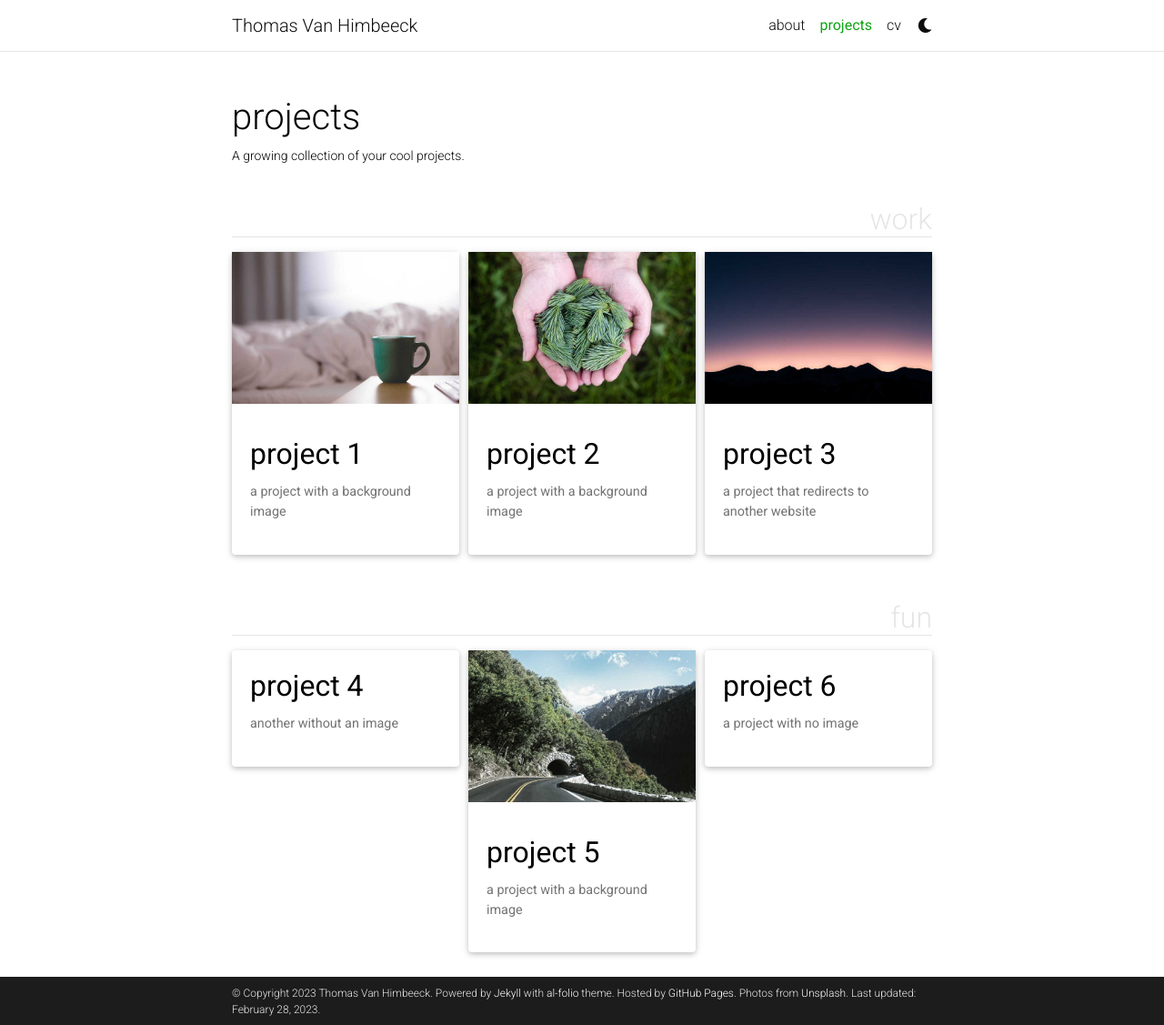
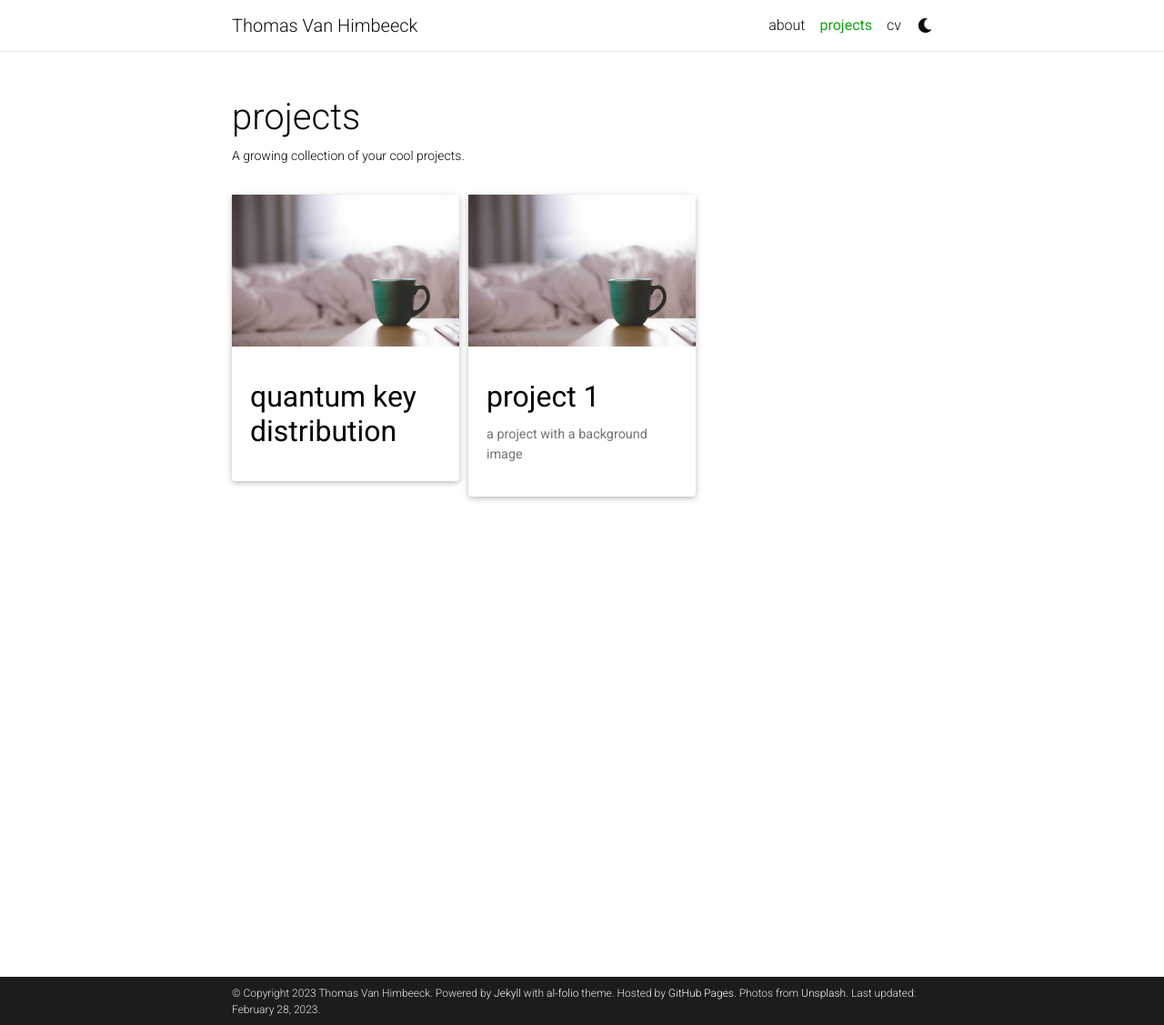
Before and after one commit to tvanhimbeeck/website-old, a Jekyll site: the page built from _pages/projects.md, in a window 1280 px wide and 1127 px high. Shown: the whole window at 91% size. Built offline with Jekyll 4.4.1, drawn with Linux system fonts in a browser that asks for light colours; full-size pictures stand in for the smaller copies a plugin makes; comment, search, counter and statistics services are not loaded; a style sheet for code colours, icons or effects is not loaded.

Commit message:
Removed projects

````diff
--- a/_config.yml
+++ b/_config.yml
@@ -306,7 +306,7 @@ enable_tooltips:            false  # enables automatic tooltip links generated
 enable_darkmode:            true   # enables switching between light/dark modes
 enable_navbar_social:       false  # enables displaying social links in the
                                    # navbar on the about page
-enable_project_categories:  true   # enables categorization of projects into
+enable_project_categories:  false  # enables categorization of projects into
                                    # multiple categories
 enable_medium_zoom:         true   # enables image zoom feature (as on medium.com)
 enable_progressbar:         true   # enables a horizontal progress bar linked to the vertical scroll position
--- a/_pages/projects.md
+++ b/_pages/projects.md
@@ -5,7 +5,7 @@ permalink: /projects/
 description: A growing collection of your cool projects.
 nav: true
 nav_order: 2
-display_categories: [work, fun]
+display_categories:
 horizontal: false
 ---
 
--- a/_projects/1_project.md
+++ b/_projects/1_project.md
@@ -1,80 +1,8 @@
 ---
 layout: page
-title: project 1
-description: a project with a background image
+title: Quantum Key Distribution
+description:
 img: assets/img/12.jpg
 importance: 1
-category: work
+category:
 ---
-
-Every project has a beautiful feature showcase page.
-It's easy to include images in a flexible 3-column grid format.
-Make your photos 1/3, 2/3, or full width.
-
-To give your project a background in the portfolio page, just add the img tag to the front matter like so:
-
-    ---
-    layout: page
-    title: project
-    description: a project with a background image
-    img: /assets/img/12.jpg
-    ---
-
-<div class="row">
-    <div class="col-sm mt-3 mt-md-0">
-        {% include figure.html path="assets/img/1.jpg" title="example image" class="img-fluid rounded z-depth-1" %}
-    </div>
-    <div class="col-sm mt-3 mt-md-0">
-        {% include figure.html path="assets/img/3.jpg" title="example image" class="img-fluid rounded z-depth-1" %}
-    </div>
-    <div class="col-sm mt-3 mt-md-0">
-        {% include figure.html path="assets/img/5.jpg" title="example image" class="img-fluid rounded z-depth-1" %}
-    </div>
-</div>
-<div class="caption">
-    Caption photos easily. On the left, a road goes through a tunnel. Middle, leaves artistically fall in a hipster photoshoot. Right, in another hipster photoshoot, a lumberjack grasps a handful of pine needles.
-</div>
-<div class="row">
-    <div class="col-sm mt-3 mt-md-0">
-        {% include figure.html path="assets/img/5.jpg" title="example image" class="img-fluid rounded z-depth-1" %}
-    </div>
-</div>
-<div class="caption">
-    This image can also have a caption. It's like magic.
-</div>
-
-You can also put regular text between your rows of images.
-Say you wanted to write a little bit about your project before you posted the rest of the images.
-You describe how you toiled, sweated, *bled* for your project, and then... you reveal its glory in the next row of images.
-
-
-<div class="row justify-content-sm-center">
-    <div class="col-sm-8 mt-3 mt-md-0">
-        {% include figure.html path="assets/img/6.jpg" title="example image" class="img-fluid rounded z-depth-1" %}
-    </div>
-    <div class="col-sm-4 mt-3 mt-md-0">
-        {% include figure.html path="assets/img/11.jpg" title="example image" class="img-fluid rounded z-depth-1" %}
-    </div>
-</div>
-<div class="caption">
-    You can also have artistically styled 2/3 + 1/3 images, like these.
-</div>
-
-
-The code is simple.
-Just wrap your images with `<div class="col-sm">` and place them inside `<div class="row">` (read more about the <a href="https://getbootstrap.com/docs/4.4/layout/grid/">Bootstrap Grid</a> system).
-To make images responsive, add `img-fluid` class to each; for rounded corners and shadows use `rounded` and `z-depth-1` classes.
-Here's the code for the last row of images above:
-
-{% raw %}
-```html
-<div class="row justify-content-sm-center">
-    <div class="col-sm-8 mt-3 mt-md-0">
-        {% include figure.html path="assets/img/6.jpg" title="example image" class="img-fluid rounded z-depth-1" %}
-    </div>
-    <div class="col-sm-4 mt-3 mt-md-0">
-        {% include figure.html path="assets/img/11.jpg" title="example image" class="img-fluid rounded z-depth-1" %}
-    </div>
-</div>
-```
-{% endraw %}
--- a/_projects/2_project.md
+++ /dev/null
@@ -1,80 +0,0 @@
----
-layout: page
-title: project 2
-description: a project with a background image
-img: assets/img/3.jpg
-importance: 2
-category: work
----
-
-Every project has a beautiful feature showcase page.
-It's easy to include images in a flexible 3-column grid format.
-Make your photos 1/3, 2/3, or full width.
-
-To give your project a background in the portfolio page, just add the img tag to the front matter like so:
-
-    ---
-    layout: page
-    title: project
-    description: a project with a background image
-    img: /assets/img/12.jpg
-    ---
-
-<div class="row">
-    <div class="col-sm mt-3 mt-md-0">
-        {% include figure.html path="assets/img/1.jpg" title="example image" class="img-fluid rounded z-depth-1" %}
-    </div>
-    <div class="col-sm mt-3 mt-md-0">
-        {% include figure.html path="assets/img/3.jpg" title="example image" class="img-fluid rounded z-depth-1" %}
-    </div>
-    <div class="col-sm mt-3 mt-md-0">
-        {% include figure.html path="assets/img/5.jpg" title="example image" class="img-fluid rounded z-depth-1" %}
-    </div>
-</div>
-<div class="caption">
-    Caption photos easily. On the left, a road goes through a tunnel. Middle, leaves artistically fall in a hipster photoshoot. Right, in another hipster photoshoot, a lumberjack grasps a handful of pine needles.
-</div>
-<div class="row">
-    <div class="col-sm mt-3 mt-md-0">
-        {% include figure.html path="assets/img/5.jpg" title="example image" class="img-fluid rounded z-depth-1" %}
-    </div>
-</div>
-<div class="caption">
-    This image can also have a caption. It's like magic.
-</div>
-
-You can also put regular text between your rows of images.
-Say you wanted to write a little bit about your project before you posted the rest of the images.
-You describe how you toiled, sweated, *bled* for your project, and then... you reveal its glory in the next row of images.
-
-
-<div class="row justify-content-sm-center">
-    <div class="col-sm-8 mt-3 mt-md-0">
-        {% include figure.html path="assets/img/6.jpg" title="example image" class="img-fluid rounded z-depth-1" %}
-    </div>
-    <div class="col-sm-4 mt-3 mt-md-0">
-        {% include figure.html path="assets/img/11.jpg" title="example image" class="img-fluid rounded z-depth-1" %}
-    </div>
-</div>
-<div class="caption">
-    You can also have artistically styled 2/3 + 1/3 images, like these.
-</div>
-
-
-The code is simple.
-Just wrap your images with `<div class="col-sm">` and place them inside `<div class="row">` (read more about the <a href="https://getbootstrap.com/docs/4.4/layout/grid/">Bootstrap Grid</a> system).
-To make images responsive, add `img-fluid` class to each; for rounded corners and shadows use `rounded` and `z-depth-1` classes.
-Here's the code for the last row of images above:
-
-{% raw %}
-```html
-<div class="row justify-content-sm-center">
-    <div class="col-sm-8 mt-3 mt-md-0">
-        {% include figure.html path="assets/img/6.jpg" title="example image" class="img-fluid rounded z-depth-1" %}
-    </div>
-    <div class="col-sm-4 mt-3 mt-md-0">
-        {% include figure.html path="assets/img/11.jpg" title="example image" class="img-fluid rounded z-depth-1" %}
-    </div>
-</div>
-```
-{% endraw %}
--- a/_projects/4_project.md
+++ /dev/null
@@ -1,80 +0,0 @@
----
-layout: page
-title: project 4
-description: another without an image
-img:
-importance: 3
-category: fun
----
-
-Every project has a beautiful feature showcase page.
-It's easy to include images in a flexible 3-column grid format.
-Make your photos 1/3, 2/3, or full width.
-
-To give your project a background in the portfolio page, just add the img tag to the front matter like so:
-
-    ---
-    layout: page
-    title: project
-    description: a project with a background image
-    img: /assets/img/12.jpg
-    ---
-
-<div class="row">
-    <div class="col-sm mt-3 mt-md-0">
-        {% include figure.html path="assets/img/1.jpg" title="example image" class="img-fluid rounded z-depth-1" %}
-    </div>
-    <div class="col-sm mt-3 mt-md-0">
-        {% include figure.html path="assets/img/3.jpg" title="example image" class="img-fluid rounded z-depth-1" %}
-    </div>
-    <div class="col-sm mt-3 mt-md-0">
-        {% include figure.html path="assets/img/5.jpg" title="example image" class="img-fluid rounded z-depth-1" %}
-    </div>
-</div>
-<div class="caption">
-    Caption photos easily. On the left, a road goes through a tunnel. Middle, leaves artistically fall in a hipster photoshoot. Right, in another hipster photoshoot, a lumberjack grasps a handful of pine needles.
-</div>
-<div class="row">
-    <div class="col-sm mt-3 mt-md-0">
-        {% include figure.html path="assets/img/5.jpg" title="example image" class="img-fluid rounded z-depth-1" %}
-    </div>
-</div>
-<div class="caption">
-    This image can also have a caption. It's like magic.
-</div>
-
-You can also put regular text between your rows of images.
-Say you wanted to write a little bit about your project before you posted the rest of the images.
-You describe how you toiled, sweated, *bled* for your project, and then... you reveal its glory in the next row of images.
-
-
-<div class="row justify-content-sm-center">
-    <div class="col-sm-8 mt-3 mt-md-0">
-        {% include figure.html path="assets/img/6.jpg" title="example image" class="img-fluid rounded z-depth-1" %}
-    </div>
-    <div class="col-sm-4 mt-3 mt-md-0">
-        {% include figure.html path="assets/img/11.jpg" title="example image" class="img-fluid rounded z-depth-1" %}
-    </div>
-</div>
-<div class="caption">
-    You can also have artistically styled 2/3 + 1/3 images, like these.
-</div>
-
-
-The code is simple.
-Just wrap your images with `<div class="col-sm">` and place them inside `<div class="row">` (read more about the <a href="https://getbootstrap.com/docs/4.4/layout/grid/">Bootstrap Grid</a> system).
-To make images responsive, add `img-fluid` class to each; for rounded corners and shadows use `rounded` and `z-depth-1` classes.
-Here's the code for the last row of images above:
-
-{% raw %}
-```html
-<div class="row justify-content-sm-center">
-    <div class="col-sm-8 mt-3 mt-md-0">
-        {% include figure.html path="assets/img/6.jpg" title="example image" class="img-fluid rounded z-depth-1" %}
-    </div>
-    <div class="col-sm-4 mt-3 mt-md-0">
-        {% include figure.html path="assets/img/11.jpg" title="example image" class="img-fluid rounded z-depth-1" %}
-    </div>
-</div>
-```
-{% endraw %}
--- a/_projects/5_project.md
+++ /dev/null
@@ -1,80 +0,0 @@
----
-layout: page
-title: project 5
-description: a project with a background image
-img: assets/img/1.jpg
-importance: 3
-category: fun
----
-
-Every project has a beautiful feature showcase page.
-It's easy to include images in a flexible 3-column grid format.
-Make your photos 1/3, 2/3, or full width.
-
-To give your project a background in the portfolio page, just add the img tag to the front matter like so:
-
-    ---
-    layout: page
-    title: project
-    description: a project with a background image
-    img: /assets/img/12.jpg
-    ---
-
-<div class="row">
-    <div class="col-sm mt-3 mt-md-0">
-        {% include figure.html path="assets/img/1.jpg" title="example image" class="img-fluid rounded z-depth-1" %}
-    </div>
-    <div class="col-sm mt-3 mt-md-0">
-        {% include figure.html path="assets/img/3.jpg" title="example image" class="img-fluid rounded z-depth-1" %}
-    </div>
-    <div class="col-sm mt-3 mt-md-0">
-        {% include figure.html path="assets/img/5.jpg" title="example image" class="img-fluid rounded z-depth-1" %}
-    </div>
-</div>
-<div class="caption">
-    Caption photos easily. On the left, a road goes through a tunnel. Middle, leaves artistically fall in a hipster photoshoot. Right, in another hipster photoshoot, a lumberjack grasps a handful of pine needles.
-</div>
-<div class="row">
-    <div class="col-sm mt-3 mt-md-0">
-        {% include figure.html path="assets/img/5.jpg" title="example image" class="img-fluid rounded z-depth-1" %}
-    </div>
-</div>
-<div class="caption">
-    This image can also have a caption. It's like magic.
-</div>
-
-You can also put regular text between your rows of images.
-Say you wanted to write a little bit about your project before you posted the rest of the images.
-You describe how you toiled, sweated, *bled* for your project, and then... you reveal its glory in the next row of images.
-
-
-<div class="row justify-content-sm-center">
-    <div class="col-sm-8 mt-3 mt-md-0">
-        {% include figure.html path="assets/img/6.jpg" title="example image" class="img-fluid rounded z-depth-1" %}
-    </div>
-    <div class="col-sm-4 mt-3 mt-md-0">
-        {% include figure.html path="assets/img/11.jpg" title="example image" class="img-fluid rounded z-depth-1" %}
-    </div>
-</div>
-<div class="caption">
-    You can also have artistically styled 2/3 + 1/3 images, like these.
-</div>
-
-
-The code is simple.
-Just wrap your images with `<div class="col-sm">` and place them inside `<div class="row">` (read more about the <a href="https://getbootstrap.com/docs/4.4/layout/grid/">Bootstrap Grid</a> system).
-To make images responsive, add `img-fluid` class to each; for rounded corners and shadows use `rounded` and `z-depth-1` classes.
-Here's the code for the last row of images above:
-
-{% raw %}
-```html
-<div class="row justify-content-sm-center">
-    <div class="col-sm-8 mt-3 mt-md-0">
-        {% include figure.html path="assets/img/6.jpg" title="example image" class="img-fluid rounded z-depth-1" %}
-    </div>
-    <div class="col-sm-4 mt-3 mt-md-0">
-        {% include figure.html path="assets/img/11.jpg" title="example image" class="img-fluid rounded z-depth-1" %}
-    </div>
-</div>
-```
-{% endraw %}
--- a/_projects/6_project.md
+++ /dev/null
@@ -1,80 +0,0 @@
----
-layout: page
-title: project 6
-description: a project with no image
-img:
-importance: 4
-category: fun
----
-
-Every project has a beautiful feature showcase page.
-It's easy to include images in a flexible 3-column grid format.
-Make your photos 1/3, 2/3, or full width.
-
-To give your project a background in the portfolio page, just add the img tag to the front matter like so:
-
-    ---
-    layout: page
-    title: project
-    description: a project with a background image
-    img: /assets/img/12.jpg
-    ---
-
-<div class="row">
-    <div class="col-sm mt-3 mt-md-0">
-        {% include figure.html path="assets/img/1.jpg" title="example image" class="img-fluid rounded z-depth-1" %}
-    </div>
-    <div class="col-sm mt-3 mt-md-0">
-        {% include figure.html path="assets/img/3.jpg" title="example image" class="img-fluid rounded z-depth-1" %}
-    </div>
-    <div class="col-sm mt-3 mt-md-0">
-        {% include figure.html path="assets/img/5.jpg" title="example image" class="img-fluid rounded z-depth-1" %}
-    </div>
-</div>
-<div class="caption">
-    Caption photos easily. On the left, a road goes through a tunnel. Middle, leaves artistically fall in a hipster photoshoot. Right, in another hipster photoshoot, a lumberjack grasps a handful of pine needles.
-</div>
-<div class="row">
-    <div class="col-sm mt-3 mt-md-0">
-        {% include figure.html path="assets/img/5.jpg" title="example image" class="img-fluid rounded z-depth-1" %}
-    </div>
-</div>
-<div class="caption">
-    This image can also have a caption. It's like magic.
-</div>
-
-You can also put regular text between your rows of images.
-Say you wanted to write a little bit about your project before you posted the rest of the images.
-You describe how you toiled, sweated, *bled* for your project, and then... you reveal its glory in the next row of images.
-
-
-<div class="row justify-content-sm-center">
-    <div class="col-sm-8 mt-3 mt-md-0">
-        {% include figure.html path="assets/img/6.jpg" title="example image" class="img-fluid rounded z-depth-1" %}
-    </div>
-    <div class="col-sm-4 mt-3 mt-md-0">
-        {% include figure.html path="assets/img/11.jpg" title="example image" class="img-fluid rounded z-depth-1" %}
-    </div>
-</div>
-<div class="caption">
-    You can also have artistically styled 2/3 + 1/3 images, like these.
-</div>
-
-
-The code is simple.
-Just wrap your images with `<div class="col-sm">` and place them inside `<div class="row">` (read more about the <a href="https://getbootstrap.com/docs/4.4/layout/grid/">Bootstrap Grid</a> system).
-To make images responsive, add `img-fluid` class to each; for rounded corners and shadows use `rounded` and `z-depth-1` classes.
-Here's the code for the last row of images above:
-
-{% raw %}
-```html
-<div class="row justify-content-sm-center">
-    <div class="col-sm-8 mt-3 mt-md-0">
-        {% include figure.html path="assets/img/6.jpg" title="example image" class="img-fluid rounded z-depth-1" %}
-    </div>
-    <div class="col-sm-4 mt-3 mt-md-0">
-        {% include figure.html path="assets/img/11.jpg" title="example image" class="img-fluid rounded z-depth-1" %}
-    </div>
-</div>
-```
-{% endraw %}
--- a/_projects/3_project.md
+++ b/_projects/templates/1_project.md
@@ -1,10 +1,9 @@
 ---
 layout: page
-title: project 3
-description: a project that redirects to another website
-img: assets/img/7.jpg
-redirect: https://unsplash.com
-importance: 3
+title: project 1
+description: a project with a background image
+img: assets/img/12.jpg
+importance: 1
 category: work
 ---
 
````
Also changed, not shown: _data/coauthors.yml (+0 -31 lines), 2 other files.
